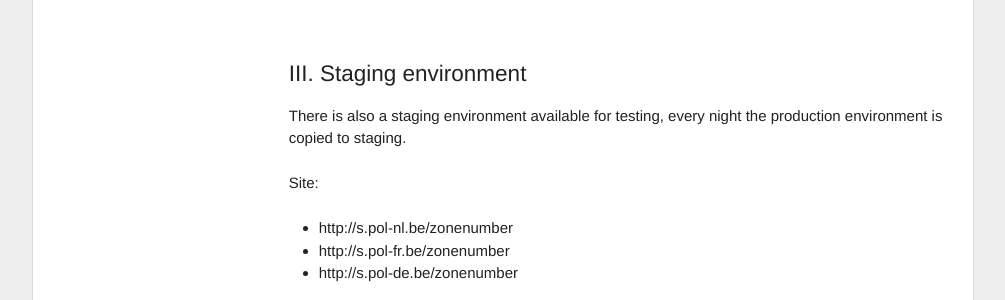
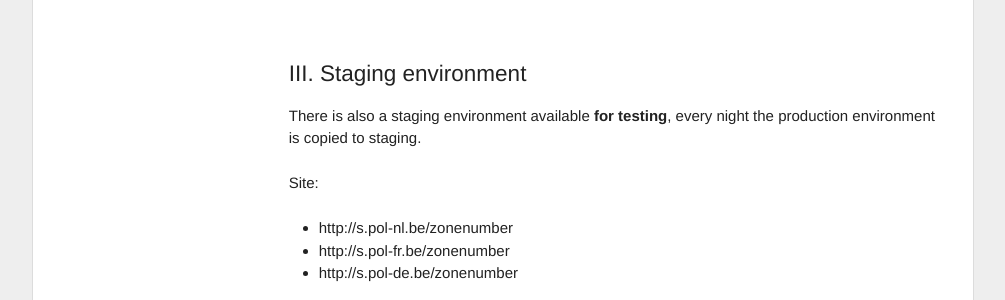
Before and after one commit to timble/www.openpolice.be, a Jekyll site: the page built from _documentation/01-access.md, in a window 1280 px wide and 900 px high, scrolled down 2080 px. Shown: the part 153-453 px from the top of the window, without its empty margins (137-1142 px from the left). Built offline with Jekyll 4.4.1, drawn with Linux system fonts in a browser that asks for light colours.

Commit message:
Minor content change

```diff
--- a/_documentation/01-access.md
+++ b/_documentation/01-access.md
@@ -47,7 +47,7 @@ To manage your website, you have to login into the administrator area, using the
 
 ## Staging environment
 
-There is also a staging environment available for testing, every night the production environment is copied to staging.
+There is also a staging environment available **for testing**, every night the production environment is copied to staging.
 
 Site:
 
```
